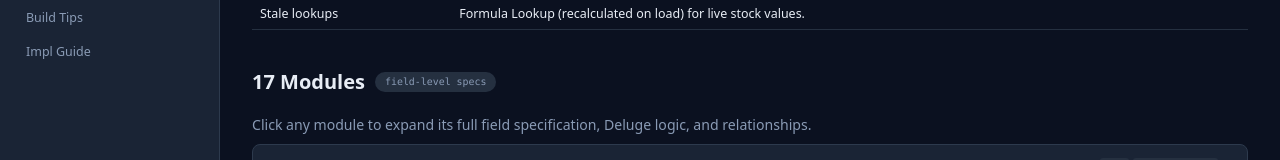
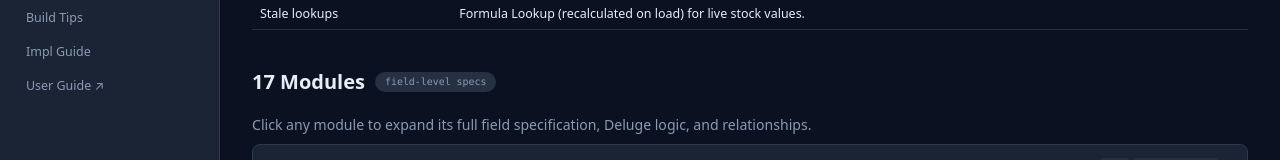
Before and after one commit to harshvardhankulkarni/pages, a plain HTML site: page budget-tracking-handoff/index.html in a window 1280 px wide. Shown: the part 329-489 px from the top of the page. Drawn offline with Linux system fonts and the light colour scheme.

Commit message:
add user-guide link to sidebar nav, opens in new tab

```diff
--- a/budget-tracking-handoff/index.html
+++ b/budget-tracking-handoff/index.html
@@ -173,6 +173,7 @@
     <a href="#risks">Risks</a>
     <a href="#notes">Build Tips</a>
     <a href="#impl-guide">Impl Guide</a>
+    <a href="user-guide.html" target="_blank">User Guide ↗</a>
   </nav>
   <div class="ftr">v1.0 &middot; Phase 1A Ready</div>
 </aside>
```
